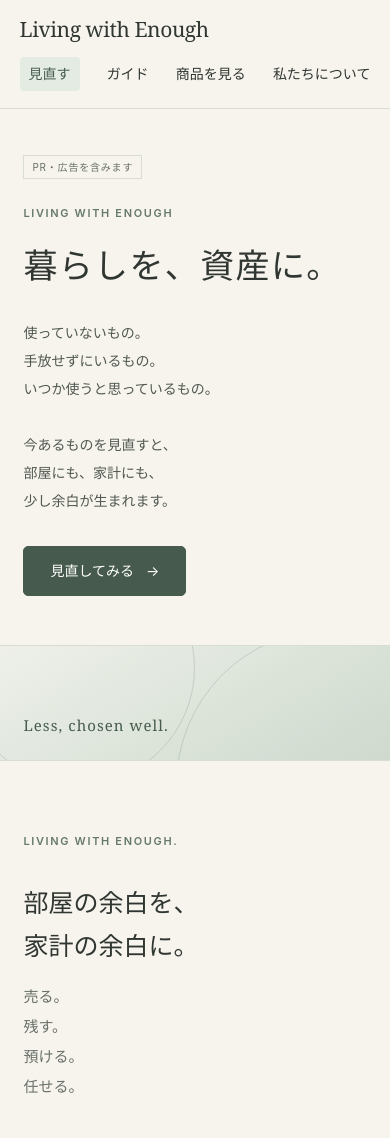
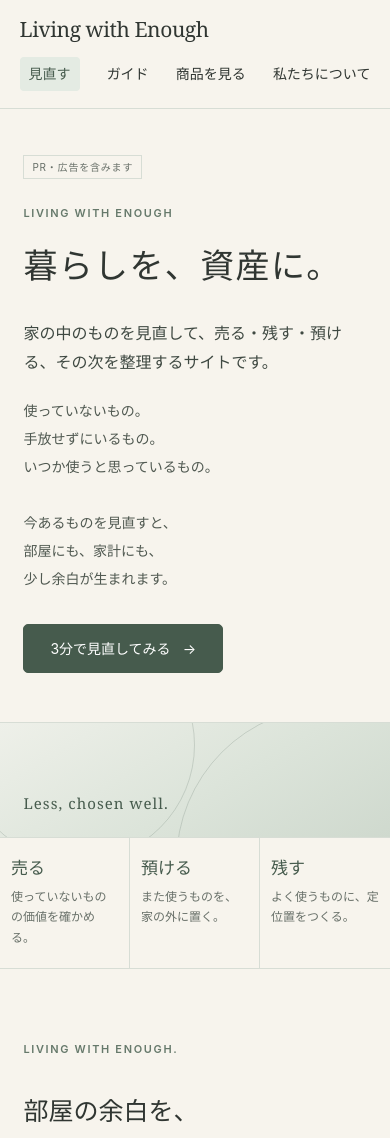
Before and after one commit to livingwithenough/living-with-enough, a Next.js app: page / in a window 390 px wide. Shown: the top 1138 px of the page. Built offline with nearby package versions, Linux system fonts and the light colour scheme; no server answers.

Commit message:
Clarify home hero purpose

```diff
--- a/src/app/globals.css
+++ b/src/app/globals.css
@@ -126,6 +126,7 @@ img { display: block; max-width: 100%; }
   font-weight: 400;
   letter-spacing: .04em;
 }
+.home-hero__lead { max-width: 560px; margin-bottom: 20px; color: #3f4942; font-size: 17px; font-weight: 500; line-height: 1.85; }
 .home-hero__copy { margin-bottom: 31px; color: #505951; font-size: 15px; line-height: 2; }
 .home-hero__aside {
   min-height: 100%;
@@ -152,6 +153,11 @@ img { display: block; max-width: 100%; }
   font-size: 15px;
   letter-spacing: .07em;
 }
+.hero-paths { max-width: 1320px; margin: auto; display: grid; grid-template-columns: repeat(3, 1fr); border-bottom: 1px solid var(--line); }
+.hero-paths article { padding: 23px 30px 25px; border-right: 1px solid var(--line); }
+.hero-paths article:last-child { border-right: 0; }
+.hero-paths h2 { margin: 0 0 5px; color: var(--sage-deep); font-size: 19px; }
+.hero-paths p { margin: 0; color: var(--muted); font-size: 14px; line-height: 1.8; }
 .margin-message {
   max-width: 1050px;
   margin: auto;
@@ -329,8 +335,12 @@ footer small { grid-column: 1 / -1; color: var(--muted); font-size: 11px; }
   .home-hero { min-height: 0; grid-template-columns: 1fr; }
   .home-hero__main { padding: 43px 6% 49px; }
   .home-hero h1 { font-size: 34px; line-height: 1.6; }
+  .home-hero__lead { font-size: 16px; line-height: 1.8; }
   .home-hero__copy { font-size: 14px; }
   .home-hero__aside { min-height: 115px; padding: 20px 6%; border-left: 0; border-top: 1px solid var(--line); }
+  .hero-paths article { padding: 18px 11px 20px; }
+  .hero-paths h2 { font-size: 17px; }
+  .hero-paths p { font-size: 12px; line-height: 1.7; }
   .margin-message { padding: 70px 6%; grid-template-columns: 1fr; gap: 16px; }
   .margin-message .eyebrow { grid-column: auto; }
   .margin-message h2 { font-size: 25px; }
--- a/src/app/page.tsx
+++ b/src/app/page.tsx
@@ -18,10 +18,17 @@ export default function Home() {
         <AffiliateNotice />
         <p className="eyebrow">Living with Enough</p>
         <h1>暮らしを、資産に。</h1>
+        <p className="home-hero__lead">家の中のものを見直して、売る・残す・預ける、その次を整理するサイトです。</p>
         <p className="home-hero__copy">使っていないもの。<br/>手放せずにいるもの。<br/>いつか使うと思っているもの。<br/><br/>今あるものを見直すと、<br/>部屋にも、家計にも、<br/>少し余白が生まれます。</p>
-        <Link className="button" href="/audit/">見直してみる <span aria-hidden="true">→</span></Link>
+        <Link className="button" href="/audit/">3分で見直してみる <span aria-hidden="true">→</span></Link>
       </div>
       <div className="home-hero__aside" aria-hidden="true"><span>Less, chosen well.</span></div>
+    </section>
+
+    <section className="hero-paths" aria-label="見直したものの次の選択肢">
+      <article><h2>売る</h2><p>使っていないものの価値を確かめる。</p></article>
+      <article><h2>預ける</h2><p>また使うものを、家の外に置く。</p></article>
+      <article><h2>残す</h2><p>よく使うものに、定位置をつくる。</p></article>
     </section>
 
     <section className="margin-message">
```
